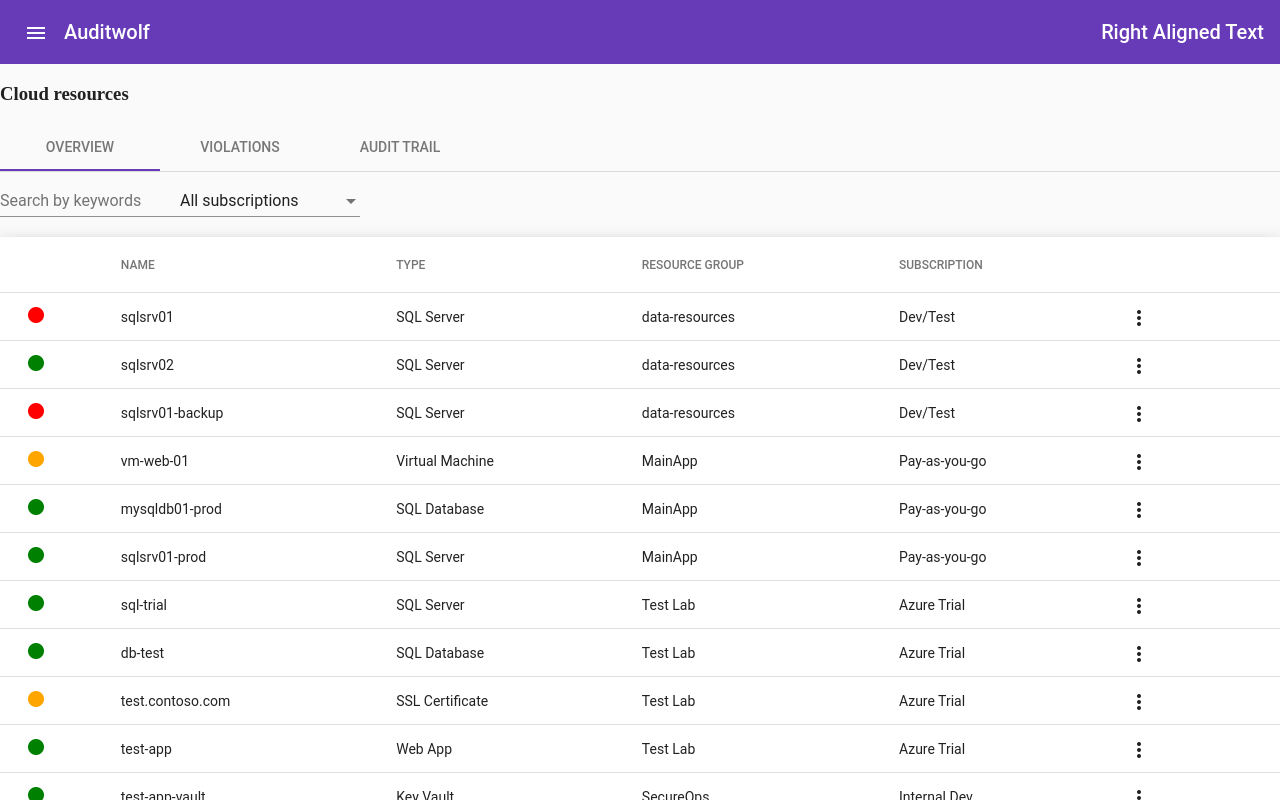
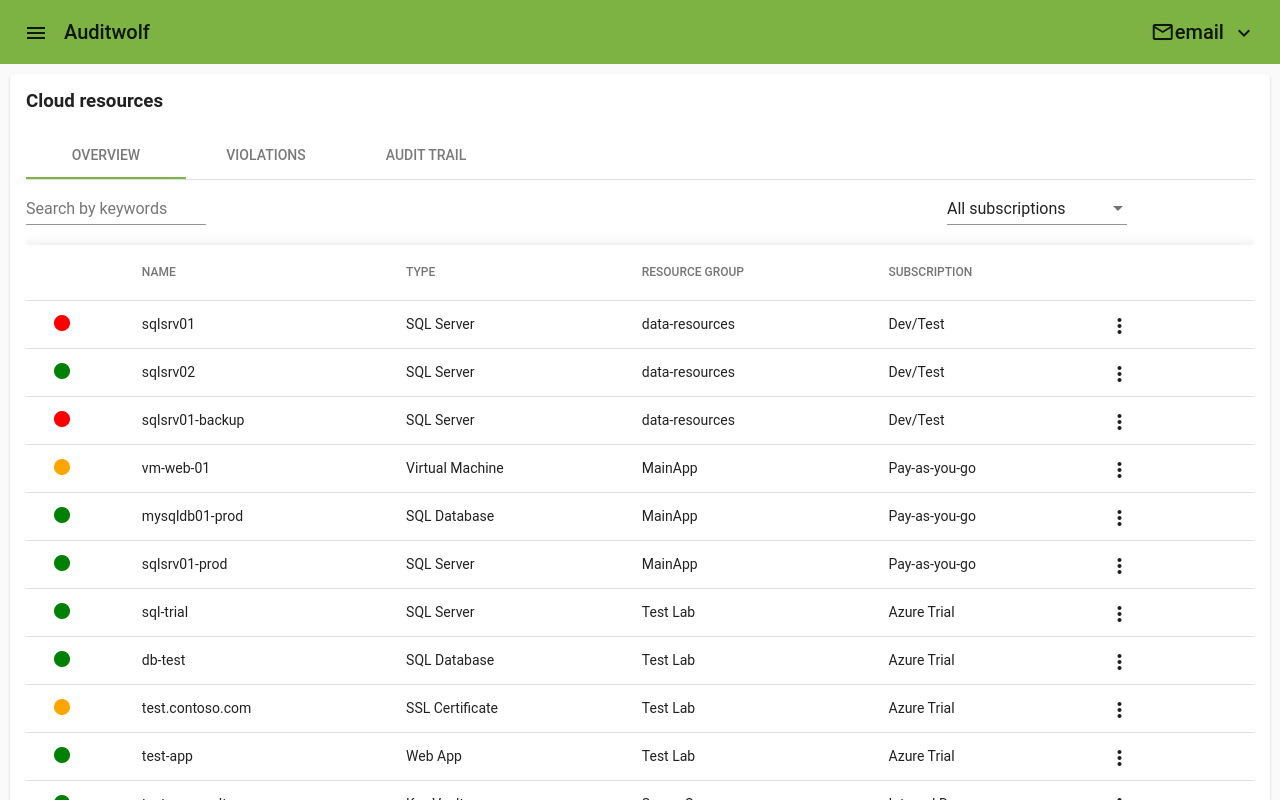
Before and after one commit to ToaIgnika/ng-project-test, an Angular app: page /cloud-resources in a window 1280 px wide. Built offline with nearby package versions, Linux system fonts and the light colour scheme.

Commit message:
added card styling and changed stylesheet

```diff
--- a/src/app/app.module.ts
+++ b/src/app/app.module.ts
@@ -20,6 +20,7 @@ import {MatSelectModule} from '@angular/material/select';
 import {MatTableModule} from '@angular/material/table';
 import {MatMenuModule} from '@angular/material/menu';
 import {MatButtonModule} from '@angular/material/button';
+import {MatCardModule} from '@angular/material/card';
 
 import { OverviewComponent } from './cloud-resources/overview/overview.component';
 
@@ -46,7 +47,8 @@ import { OverviewComponent } from './cloud-resources/overview/overview.component
     MatSelectModule,
     MatTableModule,
     MatMenuModule,
-    MatButtonModule
+    MatButtonModule,
+    MatCardModule
   ],
   providers: [],
   bootstrap: [AppComponent]
--- a/src/app/cloud-resources/cloud-resources.component.html
+++ b/src/app/cloud-resources/cloud-resources.component.html
@@ -6,8 +6,18 @@
     <h1 class="example-app-name">Auditwolf</h1>
     <!-- This fills the remaining space of the current row -->
     <span class="example-fill-remaining-space"></span>
+    <mat-icon>mail_outline</mat-icon>
+    <span>
+       email
+  </span>
+  <mat-menu #appMenu="matMenu">
+      <button mat-menu-item>Account</button>
+      <button mat-menu-item>Logout</button>
+    </mat-menu>
 
-    <span>Right Aligned Text</span>
+    <button mat-icon-button [matMenuTriggerFor]="appMenu">
+      <mat-icon>keyboard_arrow_down</mat-icon>
+    </button>
   </mat-toolbar>
 
   <mat-sidenav-container class="example-sidenav-container" [style.marginTop.px]="mobileQuery.matches ? 56 : 0">
@@ -30,6 +40,7 @@
     </mat-sidenav>
 
     <mat-sidenav-content>
+      <mat-card style="margin:10px">
           <h3>Cloud resources</h3>
           <mat-tab-group>
             <mat-tab label="OVERVIEW">
@@ -38,6 +49,8 @@
             <mat-tab label="VIOLATIONS"> VIOLATIONS </mat-tab>
             <mat-tab label="AUDIT TRAIL"> AUDIT TRAIL </mat-tab>
           </mat-tab-group>
+      </mat-card>
+
     </mat-sidenav-content>
   </mat-sidenav-container>
 </div>
--- a/src/app/cloud-resources/overview/overview.component.html
+++ b/src/app/cloud-resources/overview/overview.component.html
@@ -1,6 +1,10 @@
+<div class="container" fxLayout="row">
+  <div fxFlex="75%">
       <mat-form-field class="example-full-width">
           <input matInput type="search" [(value)]="searchFilter" placeholder="Search by keywords" (input)="onSearchChange($event.target.value)">
         </mat-form-field>
+  </div>
+  <div fxFlex="25%">
       <mat-form-field>
           <mat-select  [(value)]="selectFilter" (selectionChange)="onSelectChange($event.value)">
             <mat-option value="All subscriptions">All subscriptions</mat-option>
@@ -10,6 +14,10 @@
             <mat-option value="Azure Trial">Azure Trial</mat-option>
           </mat-select>
         </mat-form-field>
+    </div>
+</div>
+
+
 
 <table mat-table [dataSource]="dataDisplay" class="mat-elevation-z8">
 
--- a/src/app/cloud-resources/overview/overview.component.scss
+++ b/src/app/cloud-resources/overview/overview.component.scss
@@ -1,3 +1,7 @@
 table {
     width: 100%;
   }
+
+  input {
+    width: 100%;
+  }
--- a/src/styles.scss
+++ b/src/styles.scss
@@ -1,2 +1,25 @@
 /* You can add global styles to this file, and also import other style files */
-@import '@angular/material/prebuilt-themes/deeppurple-amber.css';
+@import '~@angular/material/theming';
+// Plus imports for other components in your app.
+
+// Include the common styles for Angular Material. We include this here so that you only
+// have to load a single css file for Angular Material in your app.
+// Be sure that you only ever include this mixin once!
+@include mat-core();
+
+// Define the palettes for your theme using the Material Design palettes available in palette.scss
+// (imported above). For each palette, you can optionally specify a default, lighter, and darker
+// hue. Available color palettes: https://material.io/design/color/
+$candy-app-primary: mat-palette($mat-light-green, 600);
+$candy-app-accent:  mat-palette($mat-pink, A200, A100, A400);
+
+// The warn palette is optional (defaults to red).
+$candy-app-warn:    mat-palette($mat-red);
+
+// Create the theme object (a Sass map containing all of the palettes).
+$candy-app-theme: mat-light-theme($candy-app-primary, $candy-app-accent, $candy-app-warn);
+
+// Include theme styles for core and each component used in your app.
+// Alternatively, you can import and @include the theme mixins for each component
+// that you are using.
+@include angular-material-theme($candy-app-theme);
```
Lines whose indentation alone changed are shown as unchanged.
